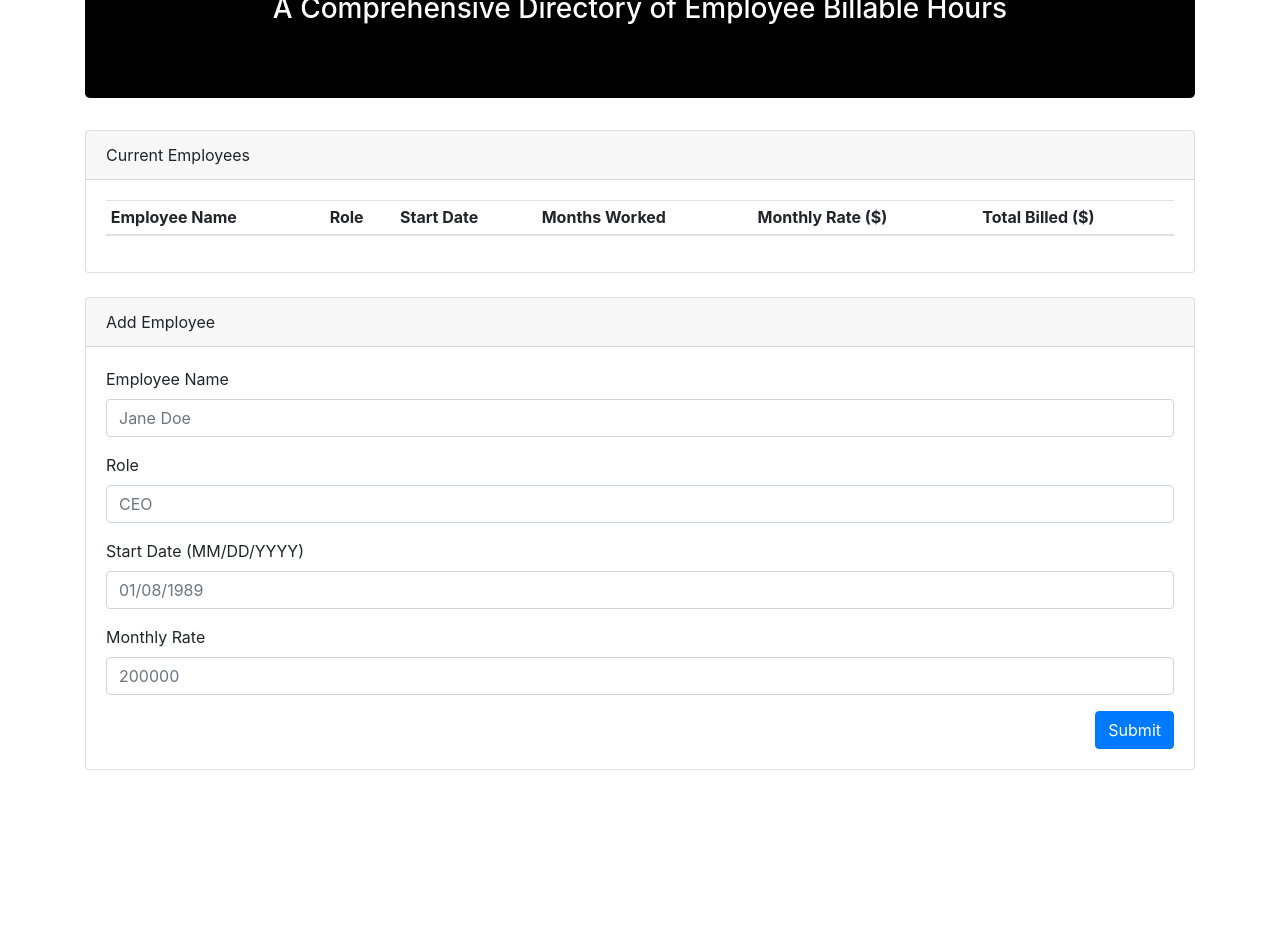
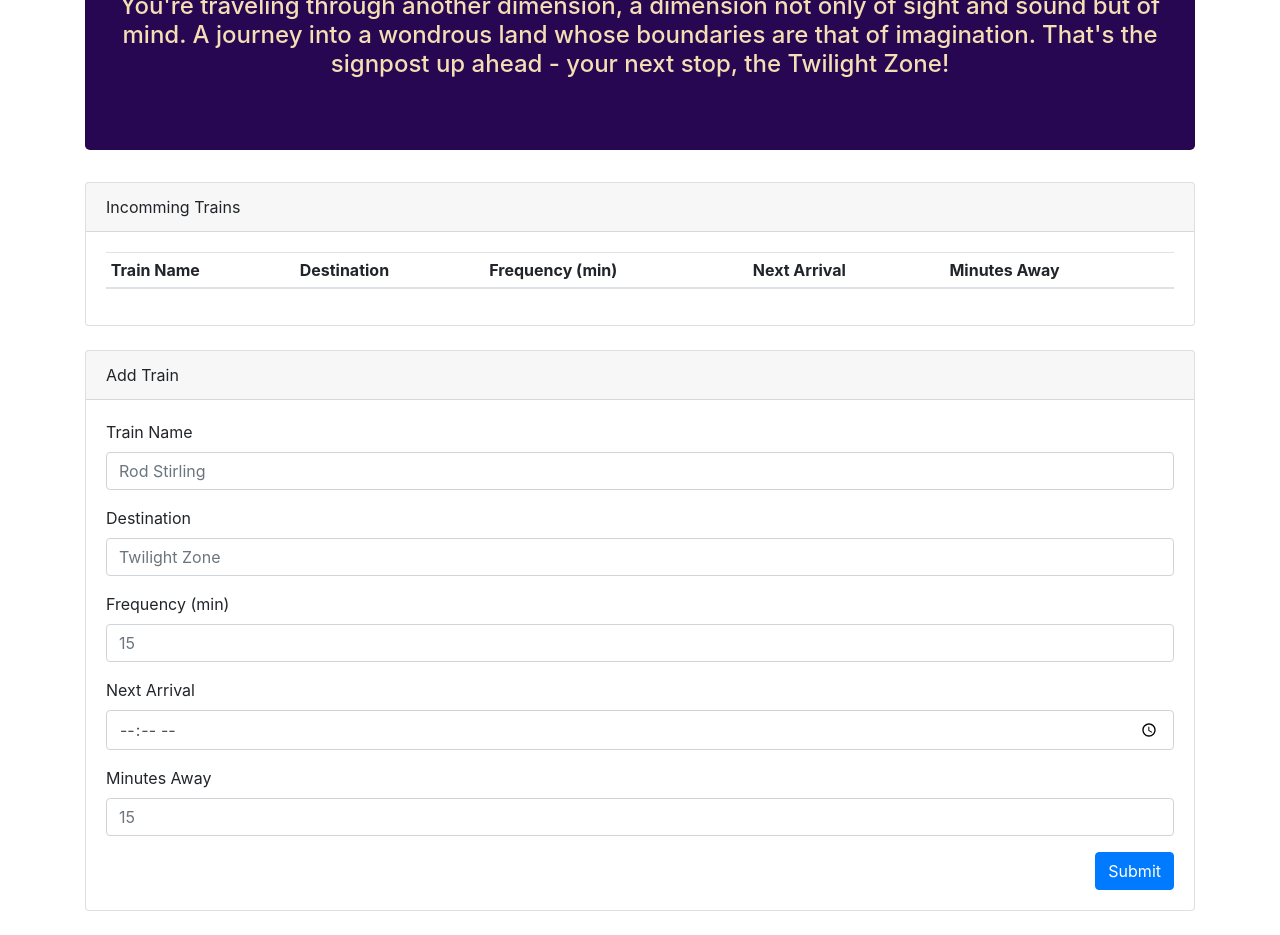
Before and after one commit to brucewilson1103/TrainScheduler, a plain HTML site: page index.html in a window 1280 px wide. Shown: the part 128-1063 px from the top of the page. Before the commit the page ends 922 px from the top, so only its background shows below. Drawn offline with nearby package versions, Linux system fonts and the light colour scheme.

Commit message:
form update

```diff
--- a/index.html
+++ b/index.html
@@ -1,12 +1,9 @@
 <!DOCTYPE html>
-
 <html lang="en-us">
-
 <head>
-
   <meta charset="UTF-8">
   <title>Train Scheduler</title>
-
+  <link rel="stylesheet" href="assets/style.css">
   <!-- Bootstrap -->
   <link rel="stylesheet" href="https://maxcdn.bootstrapcdn.com/bootstrap/4.0.0/css/bootstrap.min.css">
   <script src="https://cdnjs.cloudflare.com/ajax/libs/jquery/3.2.1/jquery.min.js"></script>
@@ -18,37 +15,37 @@
   <!-- Moment.js Reference -->
   <script src="https://cdnjs.cloudflare.com/ajax/libs/moment.js/2.22.2/moment.min.js"></script>
 
-  <link rel="stylesheet" href="assets/style.css">
+
 </head>
 
 <body>
 
-  <!-- Employee Tracker -->
+  <!-- Train Tracker -->
   <div class="container">
 
     <!-- Jumbotron -->
-    <div class="jumbotron" style="background-color: black; color: white">
-      <h1 class="text-center">Employee Data Management</h1>
-      <h3 class="text-center">A Comprehensive Directory of Employee Billable Hours</h3>
+    <div class="jumbotron" style="background-color: rgb(39, 7, 82); color: wheat">
+      <h1 class="text-center">Train Schedule</h1>
+      <h4 class="text-center">You're traveling through another dimension, a dimension not only of sight and sound but of mind. A journey into a wondrous land whose boundaries are that of imagination. That's the signpost up ahead - your next stop, the Twilight Zone!</h4>
     </div>
 
     <div class="row">
 
       <div class="col-md-12">
 
-        <!-- Current Employees-->
+        <!-- Incomming Trains-->
         <div class="card mb-4">
-          <div class="card-header">Current Employees</div>
+          <div class="card-header">Incomming Trains</div>
           <div class="card-body">
-            <table class="table table-sm table-hover" id='employee-table'>
+            <table class="table table-sm table-hover" id='train-table'>
               <thead>
                 <tr>
-                  <th scope="col">Employee Name</th>
-                  <th scope="col">Role</th>
-                  <th scope="col">Start Date</th>
-                  <th scope="col">Months Worked</th>
-                  <th scope="col">Monthly Rate ($)</th>
-                  <th scope="col">Total Billed ($)</th>
+                  <th scope="col">Train Name</th>
+                  <th scope="col">Destination</th>
+                  <th scope="col">Frequency (min)</th>
+                  <th scope="col">Next Arrival</th>
+                  <th scope="col">Minutes Away</th>
+
                 </tr>
               </thead>
               <tbody>
@@ -61,30 +58,34 @@
 
     <div class="row">
       <div class="col-md-12">
-        <!-- Add Employee  -->
+        <!-- Add Train  -->
         <div class="card mb-4">
-          <div class="card-header">Add Employee</div>
+          <div class="card-header">Add Train</div>
           <div class="card-body">
 
             <!-- Entry Form -->
             <form>
               <div class="form-group">
-                <label for="employee-name-input">Employee Name</label>
-                <input class="form-control" id="employee-name-input" placeholder="Jane Doe" type="text">
+                <label for="train-name-input">Train Name</label>
+                <input class="form-control" id="train-name-input" placeholder="Rod Stirling" type="text">
               </div>
               <div class="form-group">
-                <label for="role-input">Role</label>
-                <input class="form-control" id="role-input" placeholder="CEO" type="text">
+                <label for="destination-input">Destination</label>
+                <input class="form-control" id="destination-input" placeholder="Twilight Zone" type="text">
               </div>
               <div class="form-group">
-                <label for="start-input">Start Date (MM/DD/YYYY)</label>
-                <input class="form-control" id="start-input" placeholder="01/08/1989" type="text">
+                <label for="frequency-input">Frequency (min)</label>
+                <input class="form-control" id="frequency-input" placeholder="15" type="number">
               </div>
               <div class="form-group">
-                <label for="rate-input">Monthly Rate</label>
-                <input class="form-control" id="rate-input" placeholder="200000" type="text">
+                <label for="arrival-input">Next Arrival</label>
+                <input class="form-control" id="arrival-input" placeholder="05:39 PM" type="time">
               </div>
-              <button class="btn btn-primary float-right" id="add-employee-btn">Submit</button>
+              <div class="form-group">
+                <label for="minAway-input">Minutes Away</label>
+                <input class="form-control" id="minAway-input" placeholder="15" type="number">
+              </div>
+              <button class="btn btn-primary float-right" id="add-train-btn">Submit</button>
             </form>
 
           </div>
@@ -95,7 +96,7 @@
   </div>
 
   <!-- JavaScript -->
-  <script src="timesheetLogic.js"></script>
+  <script src="index.js"></script>
 
 </body>
 
```
